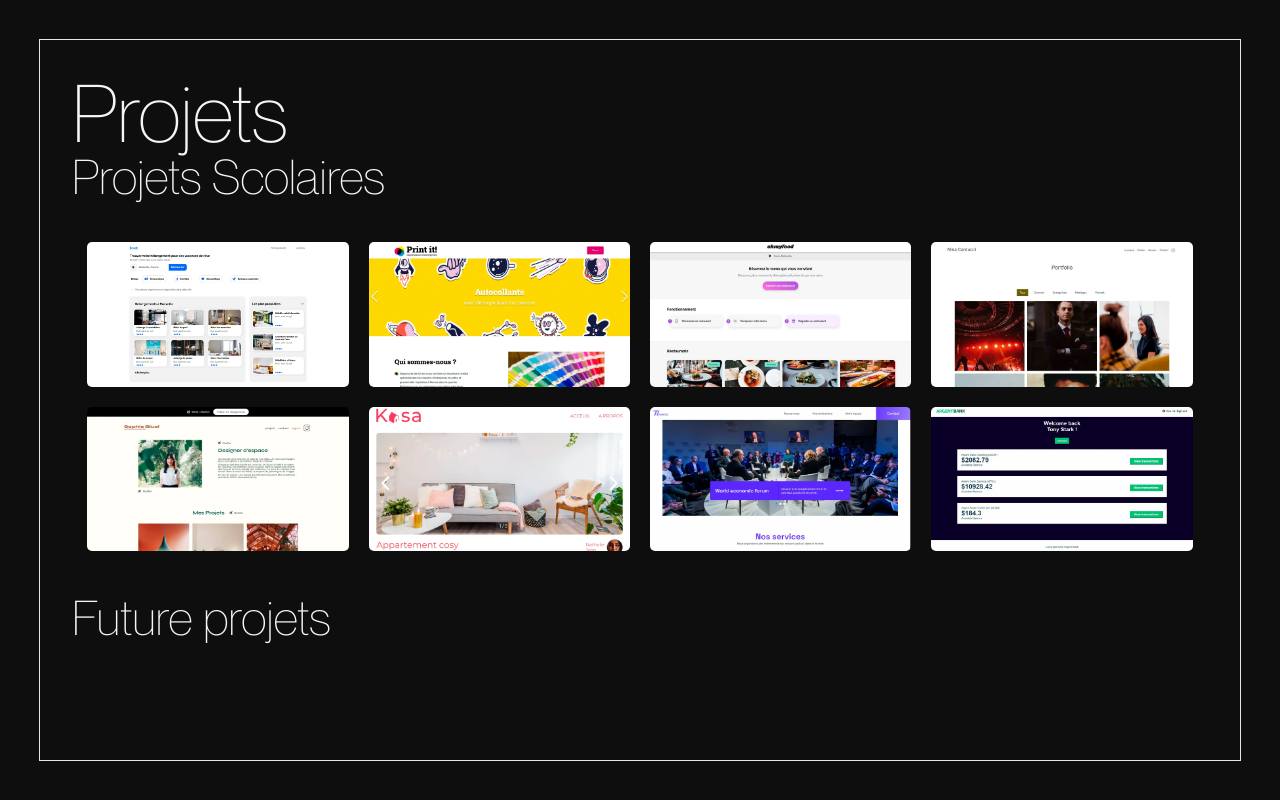
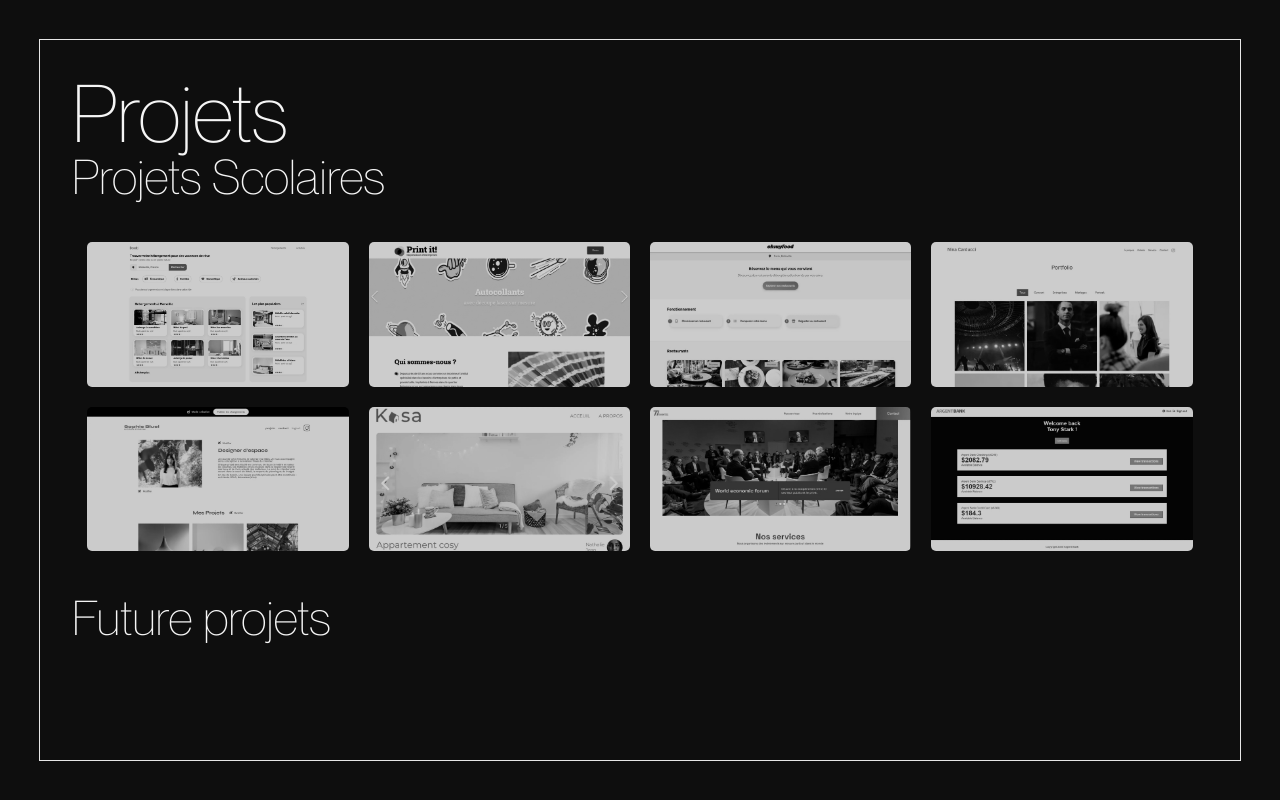
Before and after one commit to Incisif/P12_Portfolio, a React (Vite) app in the folder DesEmPortfolio/: page /projects in a window 1280 px wide. Built offline with nearby package versions, Linux system fonts and the light colour scheme.

Commit message:
Implemented animated card transitions and hover effects.

```diff
--- a/DesEmPortfolio/src/components/AppRouter/index.jsx
+++ b/DesEmPortfolio/src/components/AppRouter/index.jsx
@@ -2,7 +2,7 @@ import { BrowserRouter as Router, Routes, Route } from "react-router-dom";
 import Home from "../../pages/Home";
 import Projects from "../../pages/Projects";
 import Contact from "../../pages/Contact";
-import Skills from "../../pages/Skills";
+import About from "../../pages/About";
 import Formation from "../../pages/Formation";
 
 
@@ -13,8 +13,8 @@ function AppRouter() {
         <Route exact path="/" element={<Home />} />
         <Route path="/projects" element={<Projects />} />
         <Route path="/contact" element={<Contact />} />
-        <Route path="/skills" element={<Skills />} />
-        <Route path="/tehs" element={<Formation />} />
+        <Route path="/about" element={<About />} />
+        <Route path="/formation" element={<Formation />} />
       </Routes>
     </Router>
   );
--- a/DesEmPortfolio/src/components/Layout/_Layout.scss
+++ b/DesEmPortfolio/src/components/Layout/_Layout.scss
@@ -7,14 +7,16 @@
   height: 100vh;
   background-color: $grey-background;
 
-
   &__container {
     width: calc(100% - 5rem);
     height: calc(100% - 5rem);
     color: $white;
     font-family: "Neue Montreal", serif;
     border: 1px solid rgb(230, 230, 230);
-
     background-color: $grey-background;
+    overflow: auto;
+    &::-webkit-scrollbar {
+      width: 0.5rem;
     }
   }
+}
--- a/DesEmPortfolio/src/components/NavBar/index.jsx
+++ b/DesEmPortfolio/src/components/NavBar/index.jsx
@@ -8,10 +8,10 @@ function NavBar() {
               <Link to="/projects">Projets</Link>
             </li>
             <li className="navBar__item">
-              <Link to="/Formation ">Formation</Link>
+              <Link to="/formation ">Formation</Link>
             </li>
             <li className="navBar__item">
-              <Link to="/About">À propos</Link>
+              <Link to="/about">À propos</Link>
             </li>
             <li className="navBar__item">
               <Link to="/contact">Contact</Link>
--- a/DesEmPortfolio/src/components/ProjectCard/_ProjectCard.scss
+++ b/DesEmPortfolio/src/components/ProjectCard/_ProjectCard.scss
@@ -1,11 +1,36 @@
+@keyframes appear {
+  from {
+    opacity: 0;
+  }
+  to {
+    opacity: 1;
+  }
+}
+
 .projectCard {
   width: 23%;
   margin: 10px;
+  opacity: 0;
+  transition: all 0.3s ease;
+  &:hover{
+    cursor: pointer;
+    transform: scale(1.05);
+  }
+
+  &.show {
+    animation: appear 1s ease forwards;
+  }
 
   &__img {
-      width: 100%;
-      height: auto;
-      display: block;
-      border-radius: 5px;
+    width: 100%;
+    height: auto;
+    display: block;
+    border-radius: 5px;
+    filter: grayscale(100%) brightness(80%);
+    transition: filter 0.3s ease;
+
+    &:hover {
+      filter: grayscale(0%) brightness(100%);
+    }
   }
 }
--- a/DesEmPortfolio/src/components/ProjectCard/index.jsx
+++ b/DesEmPortfolio/src/components/ProjectCard/index.jsx
@@ -1,8 +1,8 @@
 import PropTypes from 'prop-types';
 
-function ProjectCard({  imagePath, alt }) {
+function ProjectCard({  imagePath, alt, className }) {
   return (
-    <div className="projectCard">
+    <div className={`projectCard ${className}`}>
       {/* <h3 className='projectCard__title'>{title}</h3> */}
       <img className='projectCard__img'src={imagePath} alt={alt} />
     </div>
@@ -13,6 +13,7 @@ ProjectCard.propTypes = {
   title: PropTypes.string.isRequired,
   imagePath: PropTypes.string.isRequired,
   alt: PropTypes.string.isRequired,
+  className: PropTypes.string,
 };
 
 export default ProjectCard;
--- a/DesEmPortfolio/src/main.css
+++ b/DesEmPortfolio/src/main.css
@@ -123,6 +123,10 @@ table {
   font-family: "Neue Montreal", serif;
   border: 1px solid rgb(230, 230, 230);
   background-color: rgb(14, 14, 14);
+  overflow: auto;
+}
+.layout__container::-webkit-scrollbar {
+  width: 0.5rem;
 }
 
 .navBar {
@@ -230,13 +234,35 @@ table {
   padding: 2rem;
 }
 
+@keyframes appear {
+  from {
+    opacity: 0;
+  }
+  to {
+    opacity: 1;
+  }
+}
 .projectCard {
   width: 23%;
   margin: 10px;
+  opacity: 0;
+  transition: all 0.3s ease;
+}
+.projectCard:hover {
+  cursor: pointer;
+  transform: scale(1.05);
+}
+.projectCard.show {
+  animation: appear 1s ease forwards;
 }
 .projectCard__img {
   width: 100%;
   height: auto;
   display: block;
   border-radius: 5px;
+  filter: grayscale(100%) brightness(80%);
+  transition: filter 0.3s ease;
+}
+.projectCard__img:hover {
+  filter: grayscale(0%) brightness(100%);
 }/*# sourceMappingURL=main.css.map */
--- /dev/null
+++ b/DesEmPortfolio/src/pages/About/index.jsx
@@ -0,0 +1,9 @@
+import Layout from "../../components/Layout"
+function About() {
+    return(
+        <Layout>
+        <div>À propos</div>
+        </Layout>
+    )
+}
+export default About
--- a/DesEmPortfolio/src/pages/Contact/index.jsx
+++ b/DesEmPortfolio/src/pages/Contact/index.jsx
@@ -1,6 +1,9 @@
+import Layout from "../../components/Layout";
 function Contact() {
-    return(
-        <div>Contact</div>
-    )
+  return (
+    <Layout>
+      <div>Contact</div>
+    </Layout>
+  );
 }
-export default Contact
+export default Contact;
--- a/DesEmPortfolio/src/pages/Formation/index.jsx
+++ b/DesEmPortfolio/src/pages/Formation/index.jsx
@@ -1,6 +1,9 @@
-function Technologies() {
-    return(
-        <div>Technologies</div>
-    )
+import Layout from "../../components/Layout";
+function Formation() {
+  return (
+    <Layout>
+      <div>Formation</div>
+    </Layout>
+  );
 }
-export default Technologies
+export default Formation;
--- a/DesEmPortfolio/src/pages/Projects/index.jsx
+++ b/DesEmPortfolio/src/pages/Projects/index.jsx
@@ -1,24 +1,37 @@
+import { useEffect, useState } from 'react';
 import Layout from "../../components/Layout";
 import dataProjects from "../../data/dataProjects";
 import ProjectCard from "../../components/ProjectCard";
 
 function Projects() {
+  const [showCards, setShowCards] = useState([]);
+
+  useEffect(() => {
+    dataProjects.forEach((project) => {
+      const delay = Math.random() * 1000; // Timing aléatoire entre 0 et 5 secondes
+
+      setTimeout(() => {
+        setShowCards(prevShowCards => [...prevShowCards, project.id]);
+      }, delay);
+    });
+  }, []);
+
   return (
     <Layout>
       <div className="project">
         <h1 className="projects__title">Projets</h1>
         <h2 className="projects__subtitle">Projets Scolaires</h2>
         <div className="card__container">
-          {dataProjects.map((project) => {
-            return (
+          {dataProjects.map((project) => (
             <ProjectCard
               key={project.id}
               title={project.title}
               imagePath={project.imagePath}
               alt={project.alt}
+              className={showCards.includes(project.id) ? 'show' : ''}
             />
-            );
-          })}
+          ))}
+          {/* Répétez pour d'autres sections si nécessaire */}
         </div>
         <h2 className="projects__subtitle">Future projets</h2>
         <div className="card__container"></div>
--- a/DesEmPortfolio/src/pages/Skills/index.jsx
+++ /dev/null
@@ -1,6 +0,0 @@
-function Skills() {
-    return(
-        <div>Skills</div>
-    )
-}
-export default Skills
```
Also changed, not shown: 1 other file (tests, documents, lock files or other folders). Lines whose indentation alone changed are shown as unchanged.
